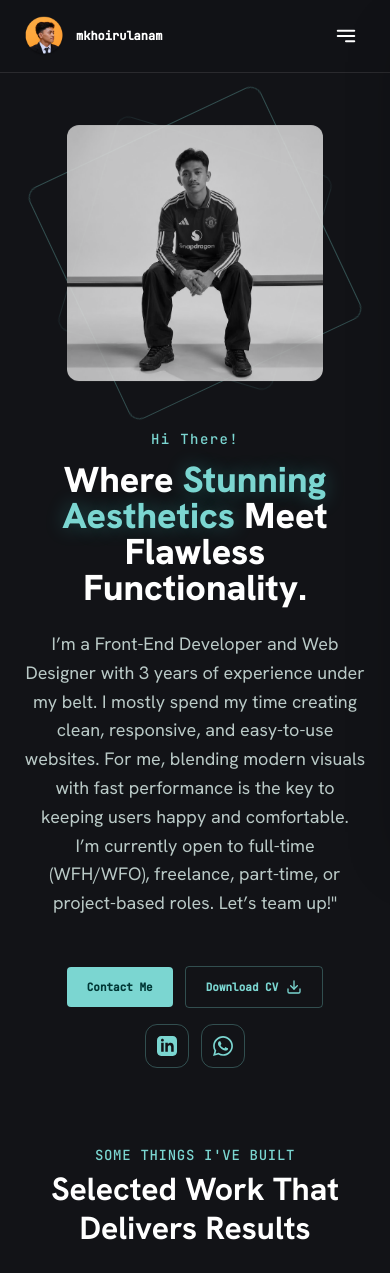
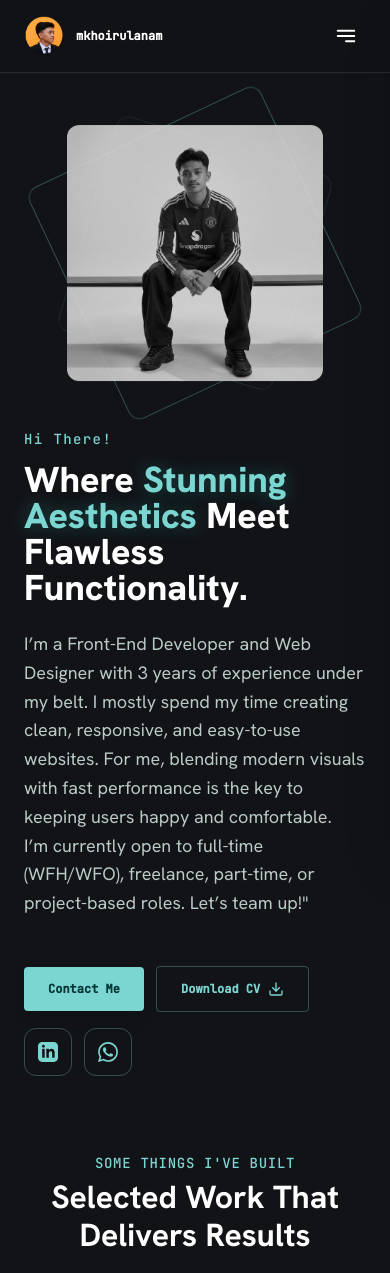
Before and after one commit to muhammadkhoirulanam18/Portfollio-Muhammad-khoirul-Anam, a Vue app: page / in a window 390 px wide. Shown: the top 1273 px of the page. Built offline with nearby package versions, Linux system fonts and the light colour scheme.

Commit message:
feat: revisi text jadi rata kiri

```diff
--- a/src/pages/ProjectsPage.vue
+++ b/src/pages/ProjectsPage.vue
@@ -22,7 +22,7 @@ onMounted(() => {
         <div
           v-for="(project, index) in projects"
           :key="project.title"
-          class="glass-card rounded-2xl p-unit-md md:p-unit-lg group transition-all duration-300 hover:-translate-y-2 flex flex-col relative overflow-hidden"
+          class="glass-card rounded-2xl p-unit-md md:p-unit-lg group transition-all duration-300 hover:-translate-y-2 flex flex-col relative overflow-hidden text-left"
         >
           <!-- Project Thumbnail (or placeholder) -->
           <div class="w-full rounded-xl overflow-hidden mb-unit-md shadow-lg bg-surface-variant flex items-center justify-center relative group-hover:shadow-primary/20 transition-all duration-300">
--- a/src/sections/HeroSection.vue
+++ b/src/sections/HeroSection.vue
@@ -12,22 +12,22 @@ import heroImage from '../assets/images/hero.jpeg'
     <header class="relative min-h-screen flex items-center pt-24 overflow-hidden">
       <div class="absolute inset-0 bg-mesh -z-10"></div>
       <div class="max-w-container-max mx-auto px-gutter grid md:grid-cols-2 gap-12 md:gap-unit-lg items-center">
-        <div class="text-center md:text-left order-2 md:order-1 flex flex-col items-center md:items-start">
+        <div class="text-left order-2 md:order-1 flex flex-col items-start">
           <span class="font-label-mono text-label-mono text-secondary tracking-widest block mb-unit-md">Hi There!</span>
           <h1 class="font-display-lg text-display-lg-mobile md:text-display-lg text-primary mb-unit-lg leading-none">
             Where <span class="text-secondary text-glow">Stunning Aesthetics</span> Meet Flawless Functionality.
           </h1>
-          <p class="font-body-lg text-body-lg text-on-surface-variant max-w-lg mb-unit-lg mx-auto md:mx-0">
+          <p class="font-body-lg text-body-lg text-on-surface-variant max-w-lg mb-unit-lg">
             I’m a Front-End Developer and Web Designer with 3 years of experience under my belt. I mostly spend my time creating clean, responsive, and easy-to-use websites. For me, blending modern visuals with fast performance is the key to keeping users happy and comfortable.
             <br>
 
 I’m currently open to full-time (WFH/WFO), freelance, part-time, or project-based roles. Let’s team up!"
           </p>
-          <div class="flex flex-col md:flex-row flex-wrap items-center justify-center md:justify-start gap-4 md:gap-unit-md mt-6 w-full md:w-auto">
+          <div class="flex flex-wrap items-center justify-start gap-4 md:gap-6 mt-6 w-full">
             <!-- Action Buttons Group -->
-            <div class="flex items-center gap-3">
-              <button class="bg-secondary text-on-secondary px-5 py-3 md:px-unit-lg md:py-unit-md rounded-lg font-label-mono text-[11px] md:text-sm font-bold hover:bg-primary-container transition-all whitespace-nowrap">Contact Me</button>
-              <a href="https://drive.google.com/drive/folders/1MMk6e4dv27pdPVRk3e37lqNWwMzffBN4?usp=drive_link" download class="border border-secondary/30 text-secondary px-5 py-3 md:px-unit-lg md:py-unit-md rounded-lg font-label-mono text-[11px] md:text-sm font-bold hover:bg-secondary/5 transition-all flex items-center gap-2 whitespace-nowrap">
+            <div class="flex flex-wrap items-center gap-3 md:gap-4">
+              <button class="bg-secondary text-on-secondary px-6 py-3.5 md:px-unit-lg md:py-unit-md rounded-lg font-label-mono text-xs md:text-sm font-bold hover:bg-secondary/90 transition-all whitespace-nowrap hover:-translate-y-1 shadow-lg hover:shadow-secondary/25">Contact Me</button>
+              <a href="https://drive.google.com/drive/folders/1MMk6e4dv27pdPVRk3e37lqNWwMzffBN4?usp=drive_link" download class="border border-secondary/30 text-secondary px-6 py-3.5 md:px-unit-lg md:py-unit-md rounded-lg font-label-mono text-xs md:text-sm font-bold hover:bg-secondary/10 transition-all flex items-center gap-2 whitespace-nowrap hover:-translate-y-1 hover:border-secondary/60">
                 Download CV
                 <svg xmlns="http://www.w3.org/2000/svg" width="16" height="16" viewBox="0 0 24 24" fill="none" stroke="currentColor" stroke-width="2" stroke-linecap="round" stroke-linejoin="round" class="w-4 h-4">
                   <path d="M21 15v4a2 2 0 0 1-2 2H5a2 2 0 0 1-2-2v-4"></path>
@@ -39,12 +39,12 @@ I’m currently open to full-time (WFH/WFO), freelance, part-time, or project-ba
 
             <!-- Social Icons Group -->
             <div class="flex items-center gap-3">
-              <a href="https://www.linkedin.com/in/muhammadkhoirulanamm/" target="_blank" aria-label="LinkedIn" class="w-11 h-11 md:w-12 md:h-12 rounded-full border border-secondary/30 flex items-center justify-center text-secondary hover:bg-secondary/10 transition-all group shrink-0">
+              <a href="https://www.linkedin.com/in/muhammadkhoirulanamm/" target="_blank" aria-label="LinkedIn" class="w-12 h-12 rounded-full border border-secondary/30 flex items-center justify-center text-secondary hover:bg-secondary/10 hover:-translate-y-1 hover:border-secondary/60 transition-all group shrink-0">
                 <svg xmlns="http://www.w3.org/2000/svg" viewBox="0 0 24 24" fill="currentColor" class="w-5 h-5 group-hover:scale-110 transition-transform">
                   <path d="M19 0h-14c-2.761 0-5 2.239-5 5v14c0 2.761 2.239 5 5 5h14c2.762 0 5-2.239 5-5v-14c0-2.761-2.238-5-5-5zm-11 19h-3v-11h3v11zm-1.5-12.268c-.966 0-1.75-.79-1.75-1.764s.784-1.764 1.75-1.764 1.75.79 1.75 1.764-.783 1.764-1.75 1.764zm13.5 12.268h-3v-5.604c0-3.368-4-3.113-4 0v5.604h-3v-11h3v1.765c1.396-2.586 7-2.777 7 2.476v6.759z"/>
                 </svg>
               </a>
-              <a href="https://wa.me/6285783928671" target="_blank" aria-label="WhatsApp" class="w-11 h-11 md:w-12 md:h-12 rounded-full border border-secondary/30 flex items-center justify-center text-secondary hover:bg-secondary/10 transition-all group shrink-0">
+              <a href="https://wa.me/6285783928671" target="_blank" aria-label="WhatsApp" class="w-12 h-12 rounded-full border border-secondary/30 flex items-center justify-center text-secondary hover:bg-secondary/10 hover:-translate-y-1 hover:border-secondary/60 transition-all group shrink-0">
                 <svg xmlns="http://www.w3.org/2000/svg" viewBox="0 0 24 24" fill="currentColor" class="w-5 h-5 group-hover:scale-110 transition-transform">
                   <path d="M.057 24l1.687-6.163c-1.041-1.804-1.588-3.849-1.587-5.946.003-6.556 5.338-11.891 11.893-11.891 3.181.001 6.167 1.24 8.413 3.488 2.245 2.248 3.481 5.236 3.48 8.414-.003 6.557-5.338 11.892-11.893 11.892-1.99-.001-3.951-.5-5.688-1.448l-6.305 1.654zm6.597-3.807c1.676.995 3.276 1.591 5.392 1.592 5.448 0 9.888-4.439 9.889-9.885.002-5.462-4.415-9.89-9.881-9.892-5.452 0-9.887 4.434-9.889 9.884-.001 2.225.651 3.891 1.746 5.634l-.999 3.648 3.742-.981zm11.387-5.464c-.074-.124-.272-.198-.57-.347-.297-.149-1.758-.868-2.031-.967-.272-.099-.47-.149-.669.149-.198.297-.768.967-.941 1.165-.173.198-.347.223-.644.074-.297-.149-1.255-.462-2.39-1.475-.883-.788-1.48-1.761-1.653-2.059-.173-.297-.018-.458.13-.606.134-.133.297-.347.446-.521.151-.172.2-.296.3-.495.099-.198.05-.372-.025-.521-.075-.148-.669-1.611-.916-2.206-.242-.579-.487-.501-.669-.51l-.57-.01c-.198 0-.52.074-.792.347-.272.297-1.04 1.016-1.04 2.479 0 1.462 1.065 2.876 1.213 3.074.149.198 2.095 3.2 5.076 4.487.709.306 1.263.489 1.694.626.712.226 1.36.194 1.872.118.571-.085 1.758-.719 2.006-1.413.248-.695.248-1.29.173-1.414z"/>
                 </svg>
```
